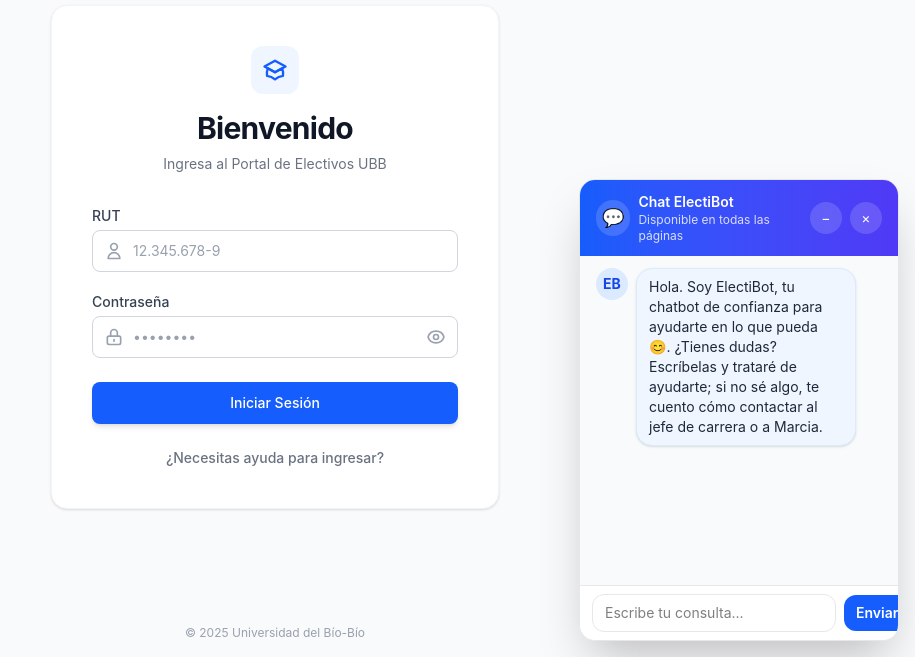
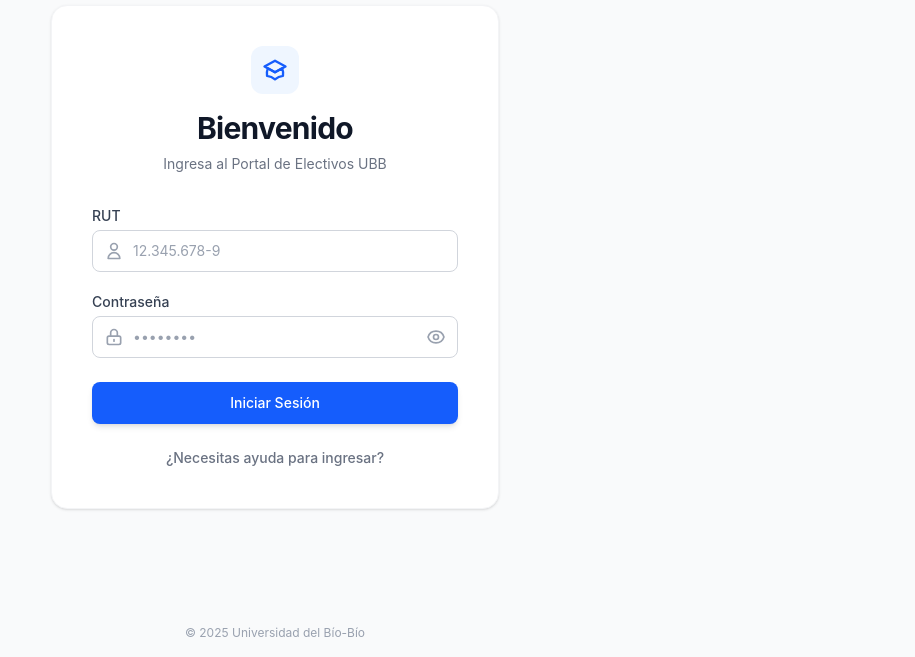
Before and after one commit to FabianCartes/Electivos-ISW, a React (Vite) app in the folder frontend/: page /login in a window 1280 px wide. Shown: the part 143-800 px from the top of the page, without its empty margins (365-1280 px from the left). Built offline with nearby package versions, Linux system fonts and the light colour scheme; no server answers; sample sign-in values are in the browser's storage.

Commit message:
El chatbot solo aparece para el alumno, en paginas de alumno

```diff
--- a/frontend/src/App.jsx
+++ b/frontend/src/App.jsx
@@ -1,5 +1,5 @@
 import React from 'react';
-import { BrowserRouter, Routes, Route, Navigate } from 'react-router-dom';
+import { BrowserRouter, Routes, Route, Navigate, useLocation } from 'react-router-dom';
 import { useAuth } from './context/AuthContext';
 
 // Imports de páginas
@@ -25,16 +25,21 @@
 
 const ProtectedRoute = ({ children, allowedRoles }) => {
   const { user } = useAuth();
-  // Si no hay usuario, al login
   if (!user) return <Navigate to="/login" replace />;
-  // Si el rol no coincide, al login
   if (allowedRoles && !allowedRoles.includes(user.role)) return <Navigate to="/login" replace />;
   return children;
 };
 
-function App() {
+// Separamos el contenido para poder usar useLocation dentro del BrowserRouter
+const AppContent = () => {
+  const { user } = useAuth();
+  const location = useLocation();
+
+  // Solo mostrar chatbot en rutas de alumno y si el rol es ALUMNO
+  const showChatbot = user?.role === 'ALUMNO' && location.pathname.startsWith('/alumno');
+
   return (
-    <BrowserRouter>
+    <>
       <Routes>
         <Route path="/login" element={<Login />} />
 
@@ -143,10 +148,17 @@
 
         {/* Cualquier ruta desconocida manda al login */}
         <Route path="*" element={<Navigate to="/login" replace />} />
-
       </Routes>
 
-      <ChatbotWidget />
+      {showChatbot && <ChatbotWidget />}
+    </>
+  );
+};
+
+function App() {
+  return (
+    <BrowserRouter>
+      <AppContent />
     </BrowserRouter>
   );
 }
```
